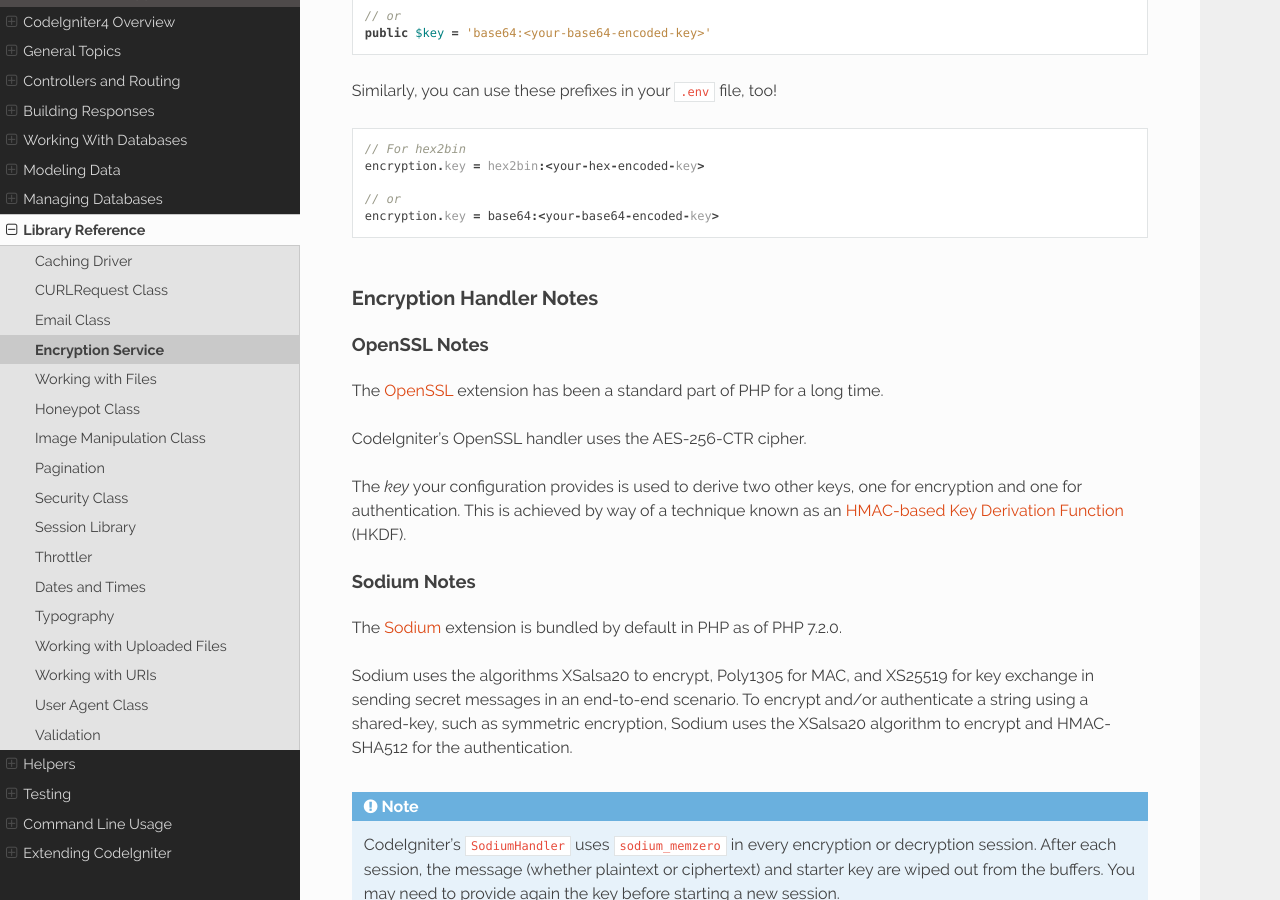
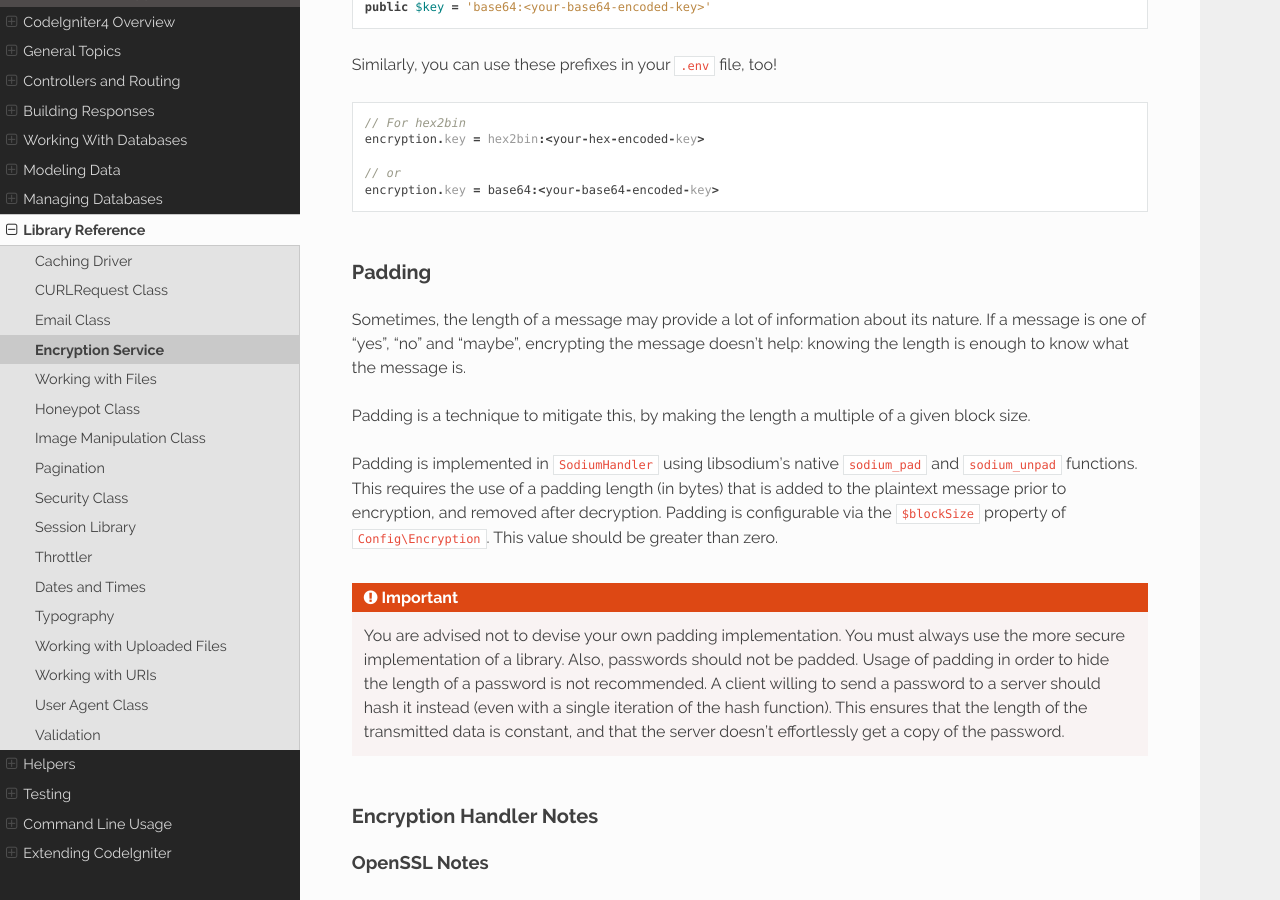
Before and after one commit to NEKOGET/ci4_user_guide_src, a Sphinx documentation site: the page built from source/libraries/encryption.rst, in a window 1280 px wide and 900 px high, scrolled down 3499 px. Built offline with Sphinx 7.4.7 and the Read the Docs theme 2.0.0, drawn with Linux system fonts in a browser that asks for light colours; some of the changed text lies outside the part shown.

Commit message:
Apply changes from code review

```diff
--- a/source/libraries/encryption.rst
+++ b/source/libraries/encryption.rst
@@ -73,7 +73,7 @@ Option     Possible values (default in parentheses)
 ========== ====================================================
 key        Encryption key starter
 driver     Preferred handler, e.g. OpenSSL or Sodium (``OpenSSL``)
-blockSize  Padding size in bytes for SodiumHandler (``512``)
+blockSize  Padding length in bytes for SodiumHandler (``16``)
 digest     Message digest algorithm (``SHA512``)
 ========== ====================================================
 
@@ -168,6 +165,27 @@ Similarly, you can use these prefixes in your ``.env`` file, too!
 
 	// or
 	encryption.key = base64:<your-base64-encoded-key>
+
+Padding
+=======
+
+Sometimes, the length of a message may provide a lot of information about its nature. If
+a message is one of "yes", "no" and "maybe", encrypting the message doesn't help: knowing
+the length is enough to know what the message is.
+
+Padding is a technique to mitigate this, by making the length a multiple of a given block size.
+
+Padding is implemented in ``SodiumHandler`` using libsodium's native ``sodium_pad`` and ``sodium_unpad``
+functions. This requires the use of a padding length (in bytes) that is added to the plaintext
+message prior to encryption, and removed after decryption. Padding is configurable via the
+``$blockSize`` property of ``Config\Encryption``. This value should be greater than zero.
+
+.. important:: You are advised not to devise your own padding implementation. You must always use
+	the more secure implementation of a library. Also, passwords should not be padded. Usage of
+	padding in order to hide the length of a password is not recommended. A client willing to send
+	a password to a server should hash it instead (even with a single iteration of the hash function).
+	This ensures that the length of the transmitted data is constant, and that the server doesn't
+	effortlessly get a copy of the password.
 
 Encryption Handler Notes
 ========================
@@ -268,15 +286,20 @@ Class Reference
 
 		Encrypts the input data and returns its ciphertext.
 
-        If you pass parameters as the second argument, the ``key`` element
-        will be used as the starting key for this operation if ``$params``
-        is an array; or the starting key may be passed as a string.
+		If you pass parameters as the second argument, the ``key`` element
+		will be used as the starting key for this operation if ``$params``
+		is an array; or the starting key may be passed as a string.
+
+		If you are using the SodiumHandler and want to pass a different ``blockSize``
+		on runtime, pass the ``blockSize`` key in the ``$params`` array.
 
 		Examples::
 
 			$ciphertext = $encrypter->encrypt('My secret message');
 			$ciphertext = $encrypter->encrypt('My secret message', ['key' => 'New secret key']);
+			$ciphertext = $encrypter->encrypt('My secret message', ['key' => 'New secret key', 'blockSize' => 32]);
 			$ciphertext = $encrypter->encrypt('My secret message', 'New secret key');
+			$ciphertext = $encrypter->encrypt('My secret message', ['blockSize' => 32]);
 
 	.. php:method:: decrypt($data[, $params = null])
 
@@ -288,12 +311,17 @@ Class Reference
 
 		Decrypts the input data and returns it in plain-text.
 
-        If you pass parameters as the second argument, the ``key`` element
-        will be used as the starting key for this operation if ``$params``
-        is an array; or the starting key may be passed as a string.
+		If you pass parameters as the second argument, the ``key`` element
+		will be used as the starting key for this operation if ``$params``
+		is an array; or the starting key may be passed as a string.
+
+		If you are using the SodiumHandler and want to pass a different ``blockSize``
+		on runtime, pass the ``blockSize`` key in the ``$params`` array.
 
 		Examples::
 
 			echo $encrypter->decrypt($ciphertext);
 			echo $encrypter->decrypt($ciphertext, ['key' => 'New secret key']);
+			echo $encrypter->decrypt($ciphertext, ['key' => 'New secret key', 'blockSize' => 32]);
 			echo $encrypter->decrypt($ciphertext, 'New secret key');
+			echo $encrypter->decrypt($ciphertext, ['blockSize' => 32]);
```
Also changed, not shown: other parts of source/libraries/encryption.rst (+0 -3 lines).
